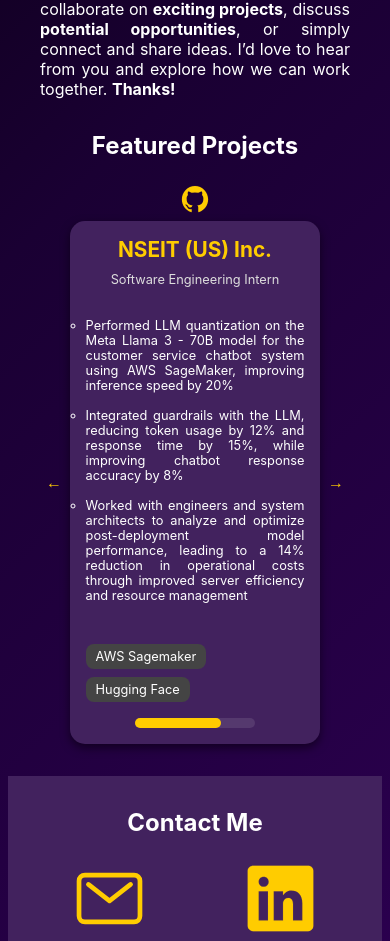
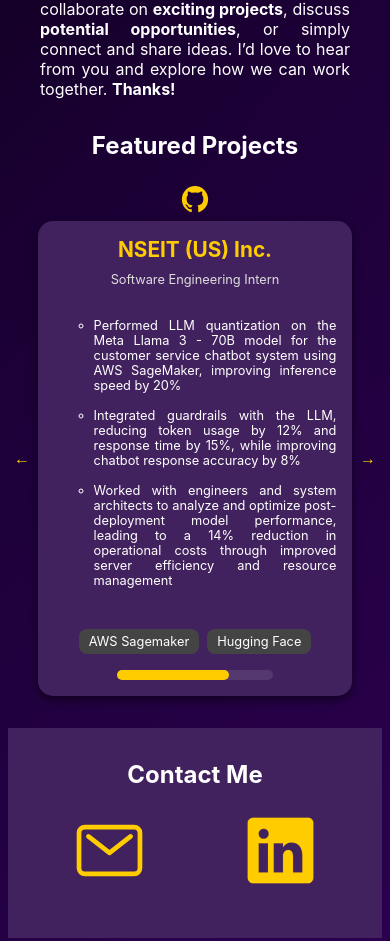
Before and after one commit to akskan160103/personal_website, a React (Vite) app: page / in a window 390 px wide. Shown: the part 850-1791 px from the top of the page. Built offline with nearby package versions, Linux system fonts and the light colour scheme.

Commit message:
Working Right Now (Gold Format)

```diff
--- a/src/components/projects/projects.css
+++ b/src/components/projects/projects.css
@@ -61,7 +61,7 @@
   .project-bullets {
     list-style-position: inside;
     list-style:circle; /* Remove default bullets */
-    padding: 0;
+    padding: 1;
   }
 
   .project-bullets li {
@@ -157,9 +157,7 @@
   }
 
   /* Adjust project card size */
-  .project-card {
-    max-width: 450px; /* Shrink card size slightly */
-  }
+
 
   .project-display{
     gap:0.1rem;
@@ -177,6 +175,7 @@
     gap: 0rem;
   }
 
-
-
+  .projects-section{
+    padding: 0;
+  }
 }
--- a/src/components/projects/projects.jsx
+++ b/src/components/projects/projects.jsx
@@ -36,9 +36,7 @@
     title: "Yujiva",
     description: "Personal Project",
     bulletPoints: [
-      "Led the adoption of SOAR (Security Orchestration, Automation and Response) platform using Swimlane",
-      "Wrote Python scripts that automated repetitive tasks, resulting in 27% fewer false positives and a 15% increase in productivity",
-      "Designed a JavaScript-based IP information retrieval tool that enabled the Network Operations and Security Team to detect and block 82% of malicious IP traffic in real-time",
+      "Developed a website for my mom's yoga business to support marketing and client engagement, leading to a 27% increase in inquiries within two weeks of launch",
     ],
     tags: ["Javascript", "React.js"],
   },
```
